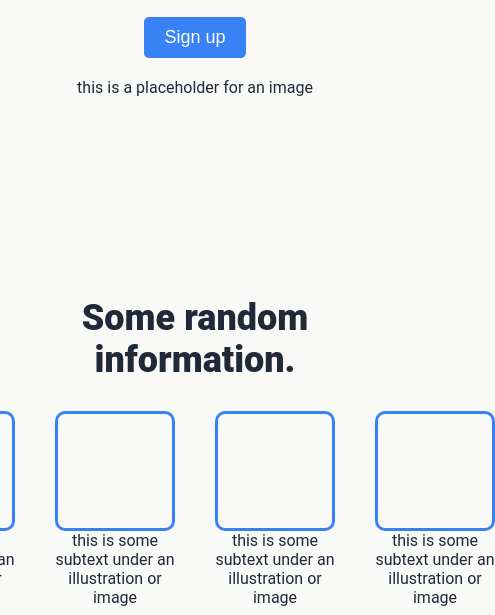
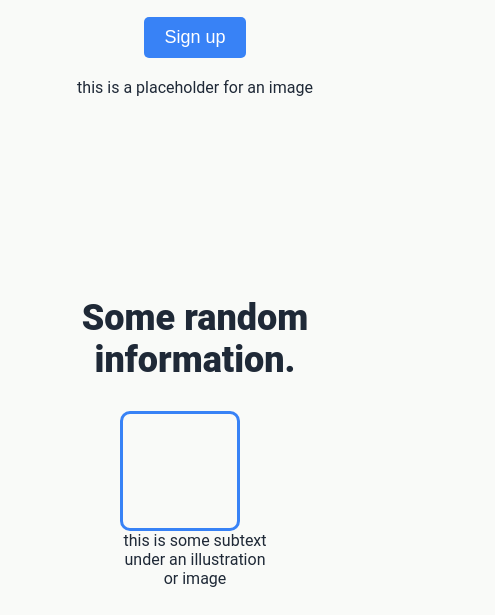
Before and after one commit to I-DMK/Project-Landing-Page, a plain HTML site: page index.html in a window 390 px wide. Shown: the part 444-1059 px from the top of the page, 495 px wide, since content can reach past the window. Drawn offline with Linux system fonts and the light colour scheme.

Commit message:
Enhanced info section layout for mobile screens

```diff
--- a/style.css
+++ b/style.css
@@ -113,12 +113,14 @@ nav ul li a {
 
 .info-container {
     display: flex;
+    flex-wrap: wrap;
     justify-content: center;
-    gap: 40px;
+    gap: 30px;
 }
 
+
 .info-item {
-    text-align: center;
+    width: 100%;
     max-width: 150px;
 }
 
```
